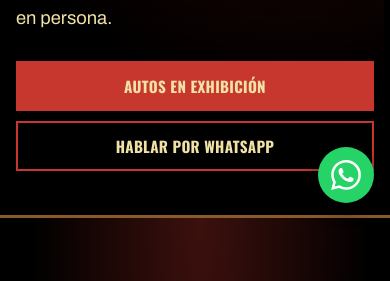
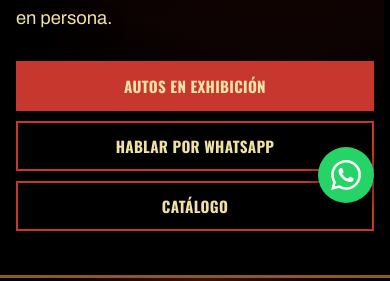
Before and after one commit to diegovalenzuela-blip/cva-cars, a Next.js app: page / in a window 390 px wide. Shown: the part 625-906 px from the top of the page. Built offline with nearby package versions, Linux system fonts and the light colour scheme; no server answers; the database is empty.

Commit message:
Agrega boton catalogo a la portada

```diff
--- a/src/components/Portada.tsx
+++ b/src/components/Portada.tsx
@@ -75,6 +75,7 @@ export default function Portada() {
               <a className="btn" href={wa("Hola, vi la página de Chillán Vende Autos y quiero consultar.")}>
                 Hablar por WhatsApp
               </a>
+              <a className="btn" href="/catalogo">Catálogo</a>
             </div>
           </div>
 
--- a/src/components/portada.css
+++ b/src/components/portada.css
@@ -24,3 +24,40 @@
   .por-sec .hero { padding: 28px 0 44px; }
   .fp-sombra { background: linear-gradient(180deg, rgba(0, 0, 0, .6), rgba(0, 0, 0, .78) 55%, rgba(0, 0, 0, .92)); }
 }
+
+/* ===== Tres botones equilibrados en la portada ===== */
+.por-sec .acc {
+  display: grid;
+  grid-template-columns: repeat(3, minmax(0, 1fr));
+  gap: 12px;
+  width: 100%;
+  align-items: stretch;
+}
+
+.por-sec .acc .btn {
+  display: flex;
+  justify-content: center;
+  align-items: center;
+  min-width: 0;
+  min-height: 54px;
+  margin: 0;
+  padding: 10px 8px;
+  text-align: center;
+  white-space: normal;
+  line-height: 1.25;
+  font-size: 0.88rem;
+}
+
+@media (max-width: 760px) {
+  .por-sec .acc {
+    grid-template-columns: 1fr;
+    gap: 10px;
+  }
+
+  .por-sec .acc .btn {
+    width: 100%;
+    min-height: 50px;
+    padding: 12px;
+    font-size: 0.95rem;
+  }
+}
```
